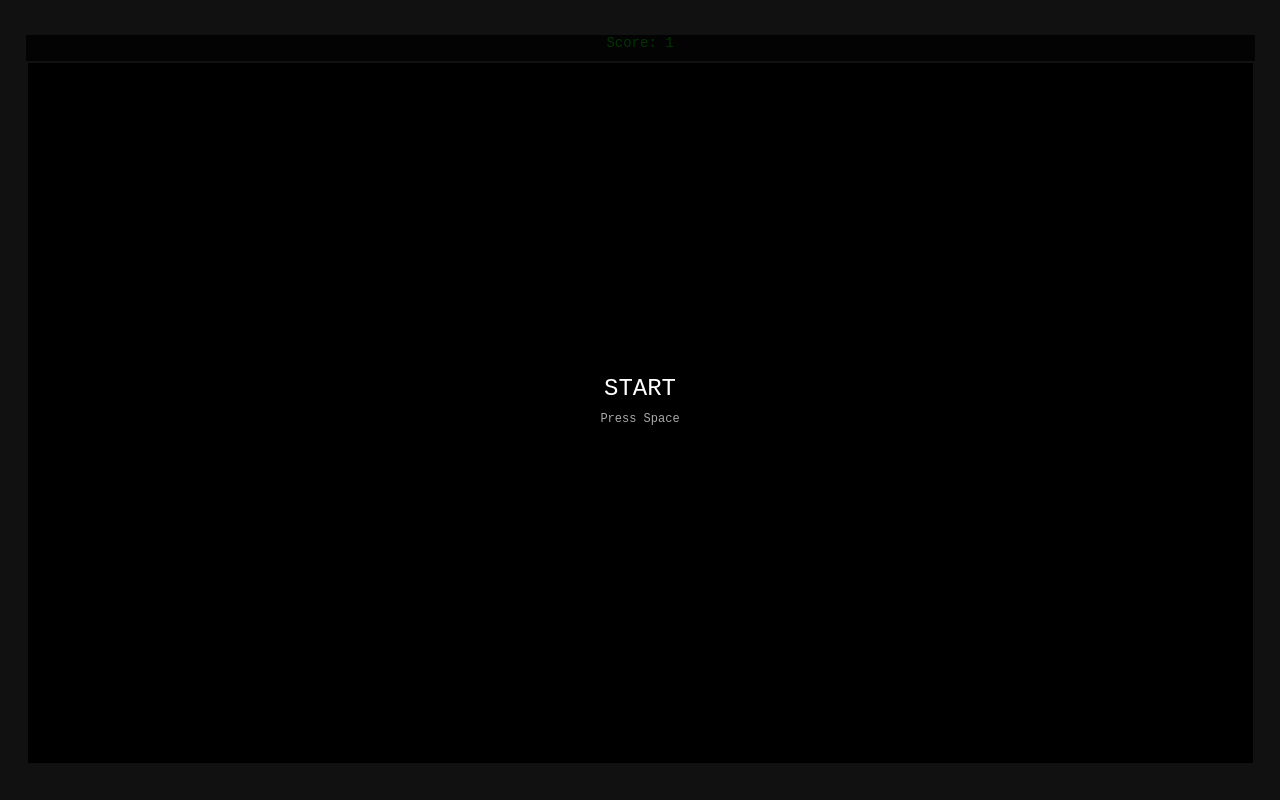
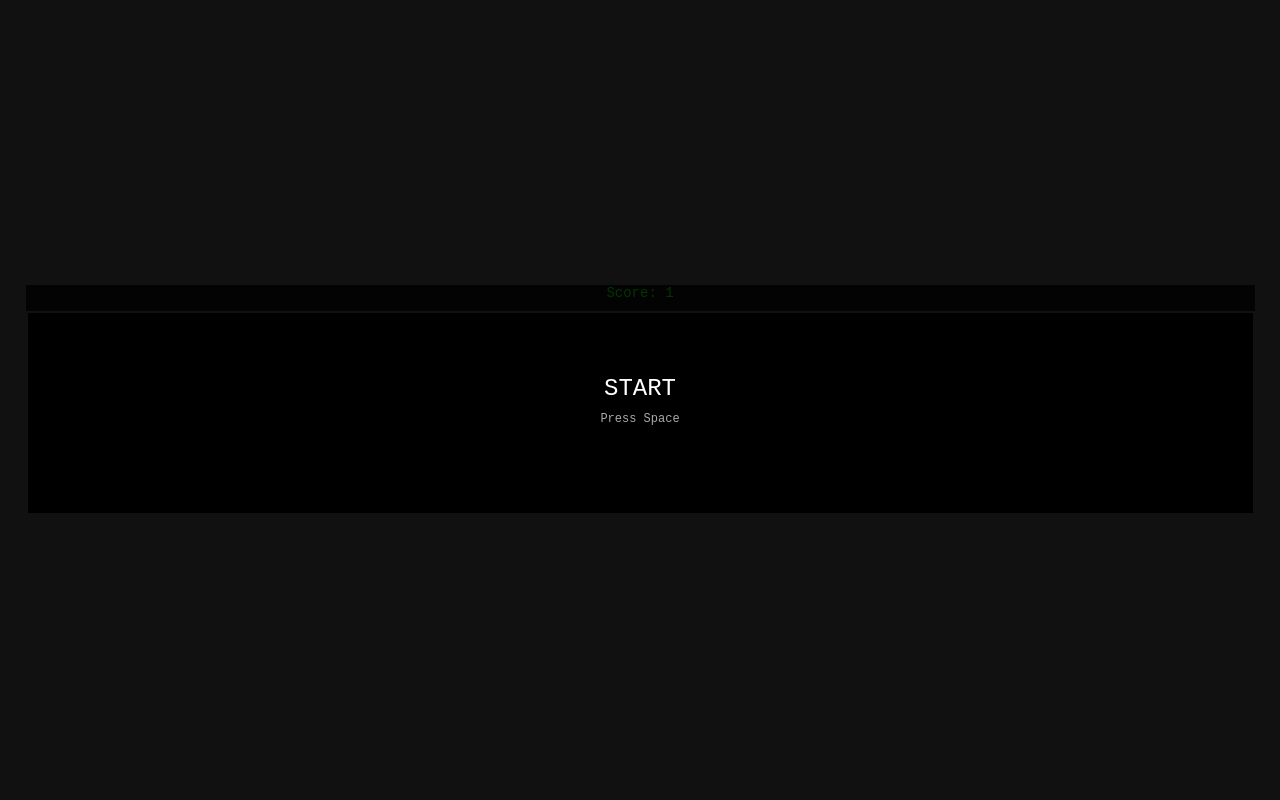
Before and after one commit to art1ch0ke/final-project, a plain HTML site: page games/Snake/index.html in a window 1280 px wide. Drawn offline with Linux system fonts and the light colour scheme.

Commit message:
touch action none

```diff
--- a/games/Snake/game.js
+++ b/games/Snake/game.js
@@ -6,7 +6,7 @@ const overlay = document.getElementById('overlay');
 const size = 25;
 
 const rows = Math.floor((window.innerWidth - 50)/25);
-const colls = Math.floor((window.innerHeight - 100)/25);
+const colls = Math.floor((window.innerHeight - 600)/25);
 canvas.width = rows * size;
 canvas.height = colls * size;
 
--- a/games/Snake/style.css
+++ b/games/Snake/style.css
@@ -11,6 +11,7 @@
     justify-content: center;
     align-items: center;
     height: 100vh;
+    touch-action: none;
   }
   #game-container {
     position: relative;
```
